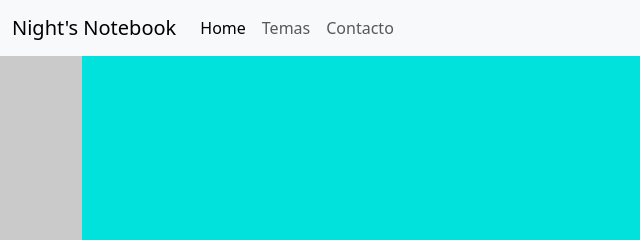
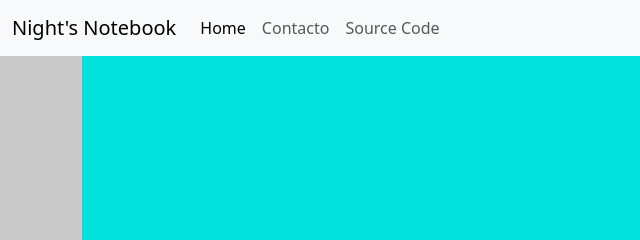
Before and after one commit to NightDarkness/Night_Blog, a plain HTML site: page index.html in a window 1280 px wide. Shown: the top 240 px of the page, 0-640 px from the left. Drawn offline with nearby package versions, Linux system fonts and the light colour scheme.

Commit message:
Update index.html

```diff
--- a/index.html
+++ b/index.html
@@ -28,9 +28,9 @@
                             <a class="nav-link active" aria-current="page" href="/">Home</a>
                         </li>
                         <li class="nav-item">
-                            <a class="nav-link" href="/">Temas</a>
+                            <a class="nav-link" href="https://dev.nightdarkness.com" target="_blank">Contacto</a>
                         </li>
-                            <a class="nav-link" href="https://dev.nightdarkness.com">Contacto</a>
+                            <a class="nav-link" href="https://github.com/NightDarkness/Night_Blog" target="_blank">Source Code</a>
                         </li>
                     </ul>
                 </div>
```
